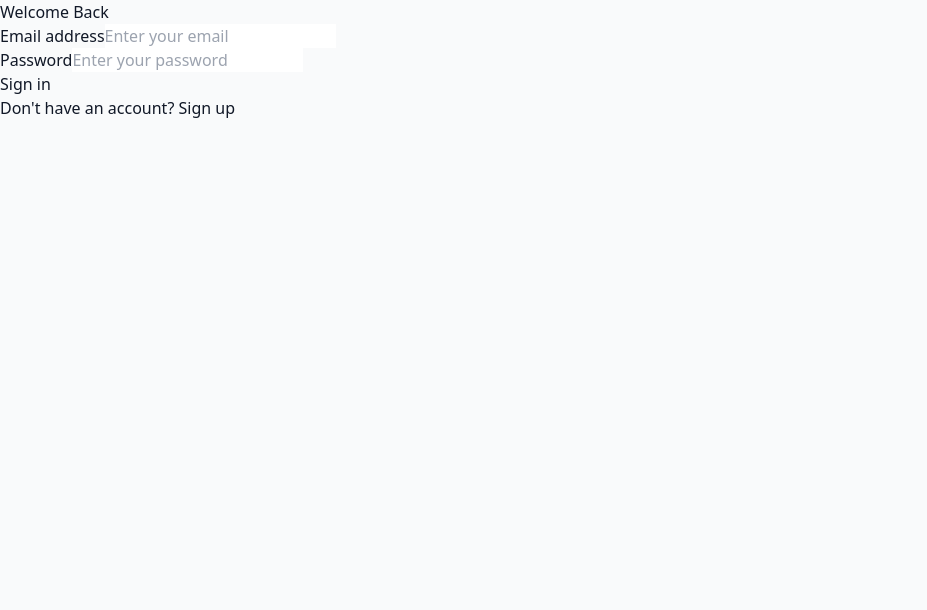
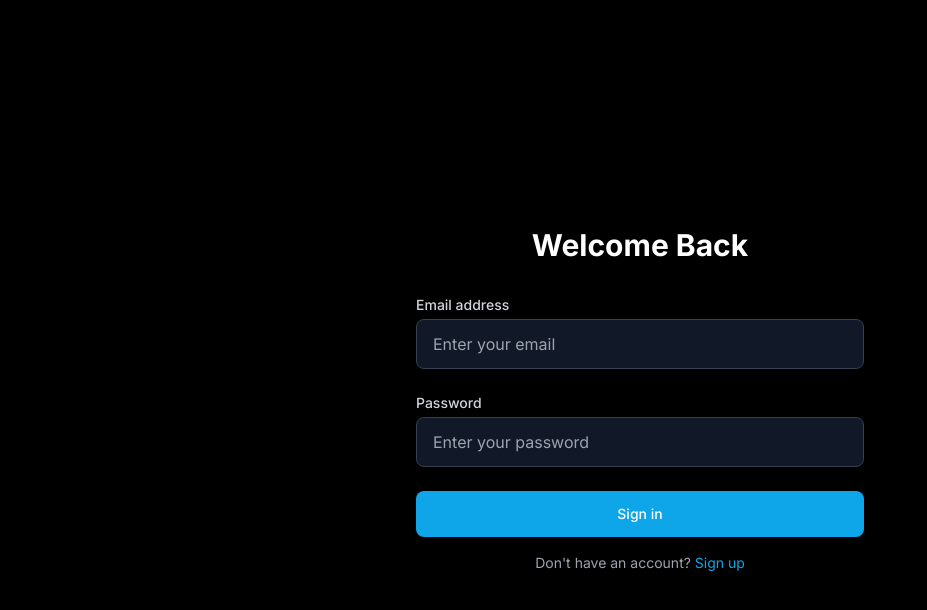
Before and after one commit to aakashsharma7/Discoverly, a Next.js app: page /login in a window 1280 px wide. Shown: the top 610 px of the page, without its empty margins (0-927 px from the left). Built offline with nearby package versions, Linux system fonts and the light colour scheme; no server answers.

Commit message:
config file

```diff
--- /dev/null
+++ b/tailwind.config.js
@@ -0,0 +1,56 @@
+/** @type {import('tailwindcss').Config} */
+module.exports = {
+  content: [
+    './src/pages/**/*.{js,ts,jsx,tsx,mdx}',
+    './src/components/**/*.{js,ts,jsx,tsx,mdx}',
+    './src/app/**/*.{js,ts,jsx,tsx,mdx}',
+  ],
+  theme: {
+    extend: {
+      colors: {
+        primary: {
+          50: '#f0f9ff',
+          100: '#e0f2fe',
+          200: '#bae6fd',
+          300: '#7dd3fc',
+          400: '#38bdf8',
+          500: '#0ea5e9',
+          600: '#0284c7',
+          700: '#0369a1',
+          800: '#075985',
+          900: '#0c4a6e',
+        },
+        secondary: {
+          50: '#fdf4ff',
+          100: '#fae8ff',
+          200: '#f5d0fe',
+          300: '#f0abfc',
+          400: '#e879f9',
+          500: '#d946ef',
+          600: '#c026d3',
+          700: '#a21caf',
+          800: '#86198f',
+          900: '#701a75',
+        },
+      },
+      fontFamily: {
+        sans: ['var(--font-inter)'],
+      },
+      animation: {
+        'fade-in': 'fadeIn 0.5s ease-in-out',
+        'slide-up': 'slideUp 0.5s ease-out',
+      },
+      keyframes: {
+        fadeIn: {
+          '0%': { opacity: '0' },
+          '100%': { opacity: '1' },
+        },
+        slideUp: {
+          '0%': { transform: 'translateY(20px)', opacity: '0' },
+          '100%': { transform: 'translateY(0)', opacity: '1' },
+        },
+      },
+    },
+  },
+  plugins: [],
+}
```
